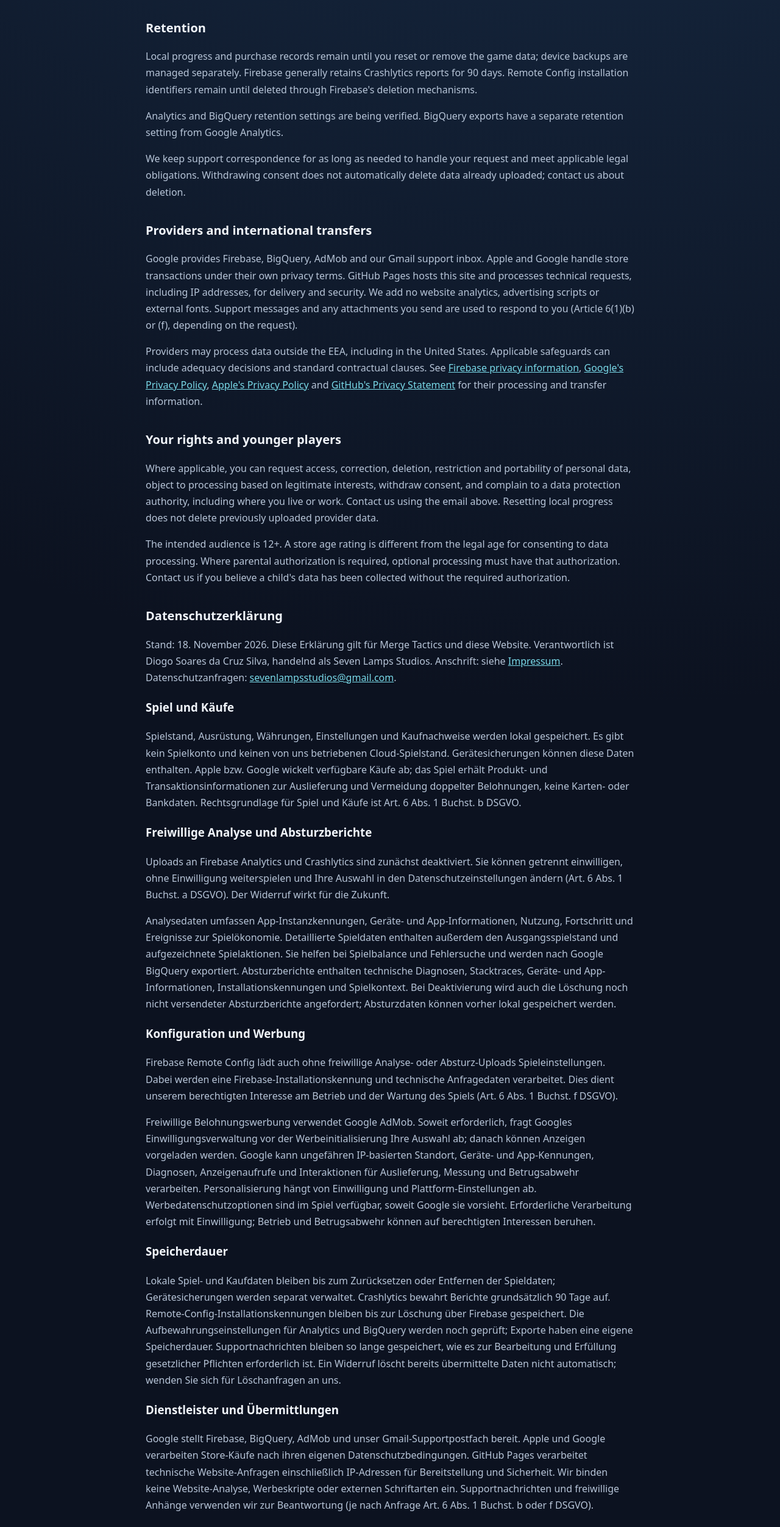
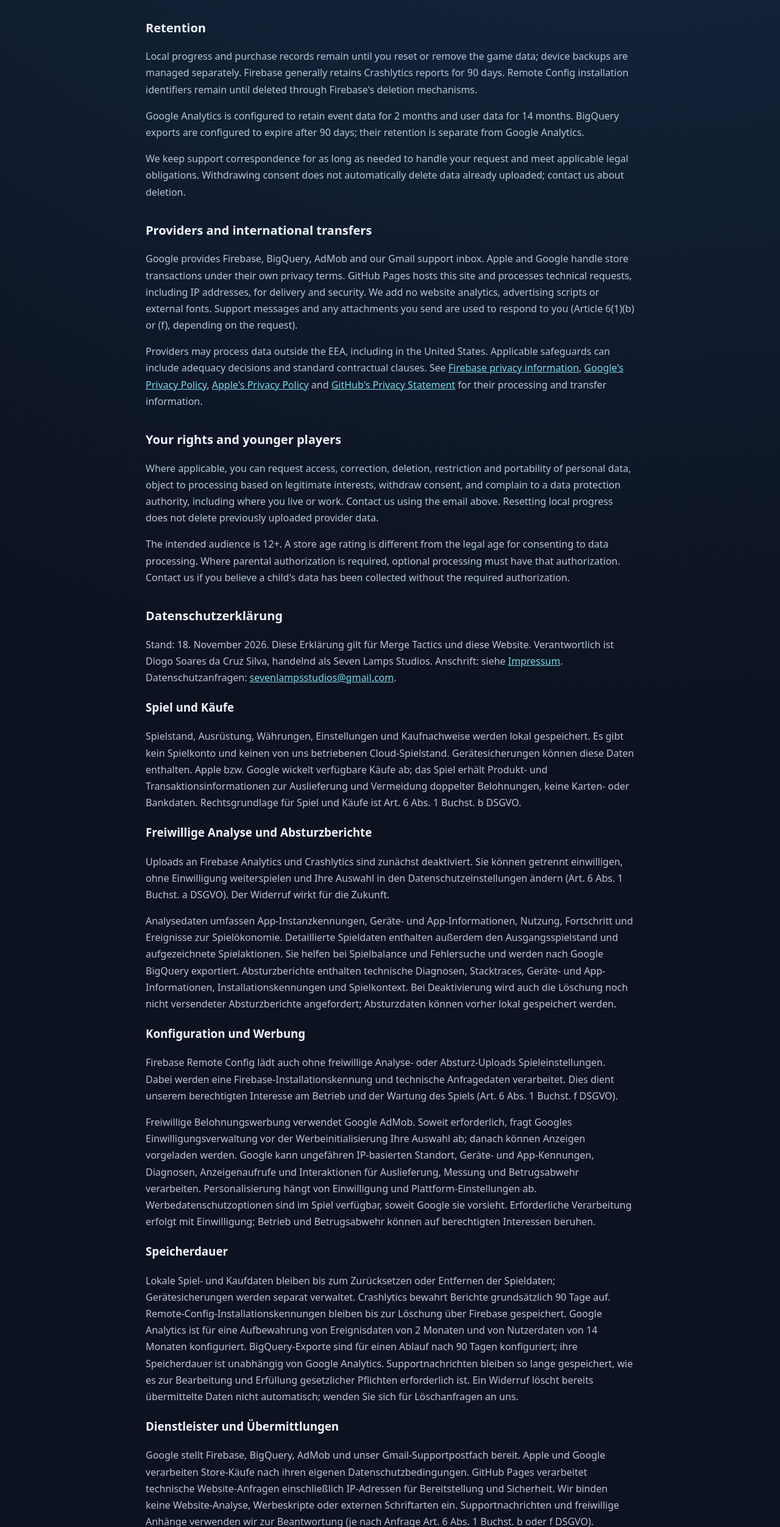
Before and after one commit to Vingator/merge-tactics-legal, a plain HTML site: page privacy.html in a window 1280 px wide. Shown: the part 1309-3813 px from the top of the page at 61% size. Drawn offline with Linux system fonts and the light colour scheme.

Commit message:
Finalize confirmed retention periods and publication text

```diff
--- a/privacy.html
+++ b/privacy.html
@@ -15,8 +15,7 @@
 <p>Optional rewarded ads use Google AdMob. Google's consent tools request advertising choices where required before ads are initialized. Ads may be preloaded after that step. Google may process IP-based approximate location, device and app identifiers, diagnostics, impressions and interactions to serve and measure ads and prevent fraud. Personalization depends on your consent and platform settings. Advertising privacy options are available in the game where Google requires them. Consent is used where required; operational and fraud-prevention processing may rely on legitimate interests.</p>
 <h2>Retention</h2>
 <p>Local progress and purchase records remain until you reset or remove the game data; device backups are managed separately. Firebase generally retains Crashlytics reports for 90 days. Remote Config installation identifiers remain until deleted through Firebase's deletion mechanisms.</p>
-<!-- PUBLICATION BLOCKER: replace the following paragraph with the owner's verified Analytics retention and BigQuery expiration settings. -->
-<p>Analytics and BigQuery retention settings are being verified. BigQuery exports have a separate retention setting from Google Analytics.</p>
+<p>Google Analytics is configured to retain event data for 2 months and user data for 14 months. BigQuery exports are configured to expire after 90 days; their retention is separate from Google Analytics.</p>
 <p>We keep support correspondence for as long as needed to handle your request and meet applicable legal obligations. Withdrawing consent does not automatically delete data already uploaded; contact us about deletion.</p>
 <h2>Providers and international transfers</h2>
 <p>Google provides Firebase, BigQuery, AdMob and our Gmail support inbox. Apple and Google handle store transactions under their own privacy terms. GitHub Pages hosts this site and processes technical requests, including IP addresses, for delivery and security. We add no website analytics, advertising scripts or external fonts. Support messages and any attachments you send are used to respond to you (Article 6(1)(b) or (f), depending on the request).</p>
@@ -29,7 +28,7 @@
 <h3>Spiel und Käufe</h3><p>Spielstand, Ausrüstung, Währungen, Einstellungen und Kaufnachweise werden lokal gespeichert. Es gibt kein Spielkonto und keinen von uns betriebenen Cloud-Spielstand. Gerätesicherungen können diese Daten enthalten. Apple bzw. Google wickelt verfügbare Käufe ab; das Spiel erhält Produkt- und Transaktionsinformationen zur Auslieferung und Vermeidung doppelter Belohnungen, keine Karten- oder Bankdaten. Rechtsgrundlage für Spiel und Käufe ist Art. 6 Abs. 1 Buchst. b DSGVO.</p>
 <h3>Freiwillige Analyse und Absturzberichte</h3><p>Uploads an Firebase Analytics und Crashlytics sind zunächst deaktiviert. Sie können getrennt einwilligen, ohne Einwilligung weiterspielen und Ihre Auswahl in den Datenschutzeinstellungen ändern (Art. 6 Abs. 1 Buchst. a DSGVO). Der Widerruf wirkt für die Zukunft.</p><p>Analysedaten umfassen App-Instanzkennungen, Geräte- und App-Informationen, Nutzung, Fortschritt und Ereignisse zur Spielökonomie. Detaillierte Spieldaten enthalten außerdem den Ausgangsspielstand und aufgezeichnete Spielaktionen. Sie helfen bei Spielbalance und Fehlersuche und werden nach Google BigQuery exportiert. Absturzberichte enthalten technische Diagnosen, Stacktraces, Geräte- und App-Informationen, Installationskennungen und Spielkontext. Bei Deaktivierung wird auch die Löschung noch nicht versendeter Absturzberichte angefordert; Absturzdaten können vorher lokal gespeichert werden.</p>
 <h3>Konfiguration und Werbung</h3><p>Firebase Remote Config lädt auch ohne freiwillige Analyse- oder Absturz-Uploads Spieleinstellungen. Dabei werden eine Firebase-Installationskennung und technische Anfragedaten verarbeitet. Dies dient unserem berechtigten Interesse am Betrieb und der Wartung des Spiels (Art. 6 Abs. 1 Buchst. f DSGVO).</p><p>Freiwillige Belohnungswerbung verwendet Google AdMob. Soweit erforderlich, fragt Googles Einwilligungsverwaltung vor der Werbeinitialisierung Ihre Auswahl ab; danach können Anzeigen vorgeladen werden. Google kann ungefähren IP-basierten Standort, Geräte- und App-Kennungen, Diagnosen, Anzeigenaufrufe und Interaktionen für Auslieferung, Messung und Betrugsabwehr verarbeiten. Personalisierung hängt von Einwilligung und Plattform-Einstellungen ab. Werbedatenschutzoptionen sind im Spiel verfügbar, soweit Google sie vorsieht. Erforderliche Verarbeitung erfolgt mit Einwilligung; Betrieb und Betrugsabwehr können auf berechtigten Interessen beruhen.</p>
-<h3>Speicherdauer</h3><p>Lokale Spiel- und Kaufdaten bleiben bis zum Zurücksetzen oder Entfernen der Spieldaten; Gerätesicherungen werden separat verwaltet. Crashlytics bewahrt Berichte grundsätzlich 90 Tage auf. Remote-Config-Installationskennungen bleiben bis zur Löschung über Firebase gespeichert. Die Aufbewahrungseinstellungen für Analytics und BigQuery werden noch geprüft; Exporte haben eine eigene Speicherdauer. Supportnachrichten bleiben so lange gespeichert, wie es zur Bearbeitung und Erfüllung gesetzlicher Pflichten erforderlich ist. Ein Widerruf löscht bereits übermittelte Daten nicht automatisch; wenden Sie sich für Löschanfragen an uns.</p>
+<h3>Speicherdauer</h3><p>Lokale Spiel- und Kaufdaten bleiben bis zum Zurücksetzen oder Entfernen der Spieldaten; Gerätesicherungen werden separat verwaltet. Crashlytics bewahrt Berichte grundsätzlich 90 Tage auf. Remote-Config-Installationskennungen bleiben bis zur Löschung über Firebase gespeichert. Google Analytics ist für eine Aufbewahrung von Ereignisdaten von 2 Monaten und von Nutzerdaten von 14 Monaten konfiguriert. BigQuery-Exporte sind für einen Ablauf nach 90 Tagen konfiguriert; ihre Speicherdauer ist unabhängig von Google Analytics. Supportnachrichten bleiben so lange gespeichert, wie es zur Bearbeitung und Erfüllung gesetzlicher Pflichten erforderlich ist. Ein Widerruf löscht bereits übermittelte Daten nicht automatisch; wenden Sie sich für Löschanfragen an uns.</p>
 <h3>Dienstleister und Übermittlungen</h3><p>Google stellt Firebase, BigQuery, AdMob und unser Gmail-Supportpostfach bereit. Apple und Google verarbeiten Store-Käufe nach ihren eigenen Datenschutzbedingungen. GitHub Pages verarbeitet technische Website-Anfragen einschließlich IP-Adressen für Bereitstellung und Sicherheit. Wir binden keine Website-Analyse, Werbeskripte oder externen Schriftarten ein. Supportnachrichten und freiwillige Anhänge verwenden wir zur Beantwortung (je nach Anfrage Art. 6 Abs. 1 Buchst. b oder f DSGVO).</p><p>Dienstleister können Daten außerhalb des EWR, unter anderem in den USA, verarbeiten. Anwendbare Schutzmaßnahmen können Angemessenheitsbeschlüsse und Standardvertragsklauseln umfassen. Weitere Informationen enthalten die oben verlinkten Datenschutzhinweise von Firebase, Google, Apple und GitHub.</p>
 <h3>Rechte und jüngere Spieler</h3><p>Sie können nach Maßgabe der gesetzlichen Voraussetzungen Auskunft, Berichtigung, Löschung, Einschränkung und Datenübertragbarkeit verlangen, einer Verarbeitung aufgrund berechtigter Interessen widersprechen, Einwilligungen widerrufen und sich bei einer Datenschutzaufsichtsbehörde beschweren, insbesondere am Wohn- oder Arbeitsort. Kontaktieren Sie uns unter der genannten E-Mail-Adresse. Das Zurücksetzen lokaler Daten löscht keine bereits hochgeladenen Daten.</p><p>Das Spiel richtet sich an ein Publikum ab 12 Jahren. Die Store-Altersfreigabe ist nicht das datenschutzrechtliche Einwilligungsalter. Wo elterliche Zustimmung erforderlich ist, muss diese für freiwillige Verarbeitung vorliegen. Bitte kontaktieren Sie uns bei vermuteter Verarbeitung von Kinderdaten ohne erforderliche Zustimmung.</p></section>
 </main><footer>Merge Tactics · <a href="impressum.html">Impressum</a> · <a href="privacy.html">Privacy Policy</a></footer></body></html>
```
